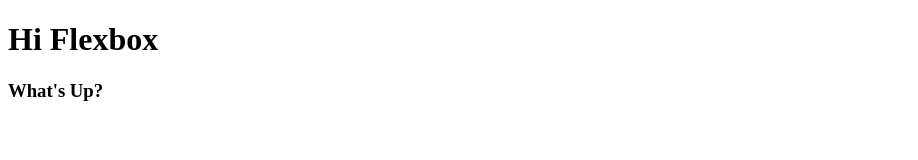
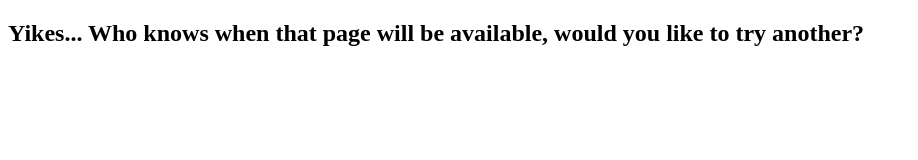
Before and after one commit to thenecora/flexbox-course, a plain HTML site: page index.html in a window 1280 px wide. Shown: the whole page, without its empty margins (0-918 px from the left). Drawn offline with Linux system fonts and the light colour scheme.

Commit message:
Index test

```diff
--- a/index.html
+++ b/index.html
@@ -4,10 +4,13 @@
     <meta charset="UTF-8">
     <meta http-equiv="X-UA-Compatible" content="IE=edge">
     <meta name="viewport" content="width=h, initial-scale=1.0">
-    <title>Document</title>
+    <title>Error Page</title>
 </head>
 <body>
-    <h1>Hi Flexbox</h1>
-    <h3>What's Up?</h3>
+    <div class="error-wrapper">
+        <div class="error-heading">
+            <h2>Yikes...  Who knows when that page will be available, would you like to try another?</h2>
+        </div>
+    </div>
 </body>
 </html>
```
Also changed, not shown: images/tbot.png (added).
